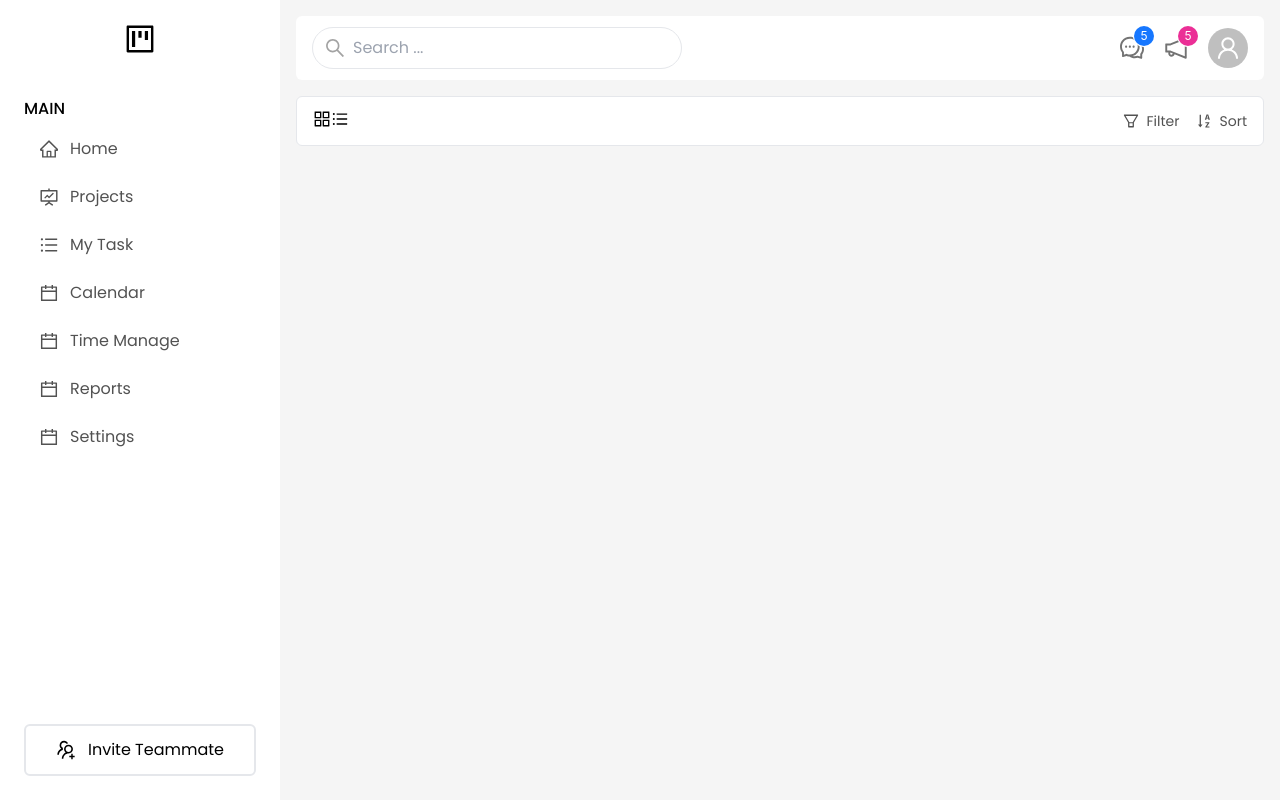
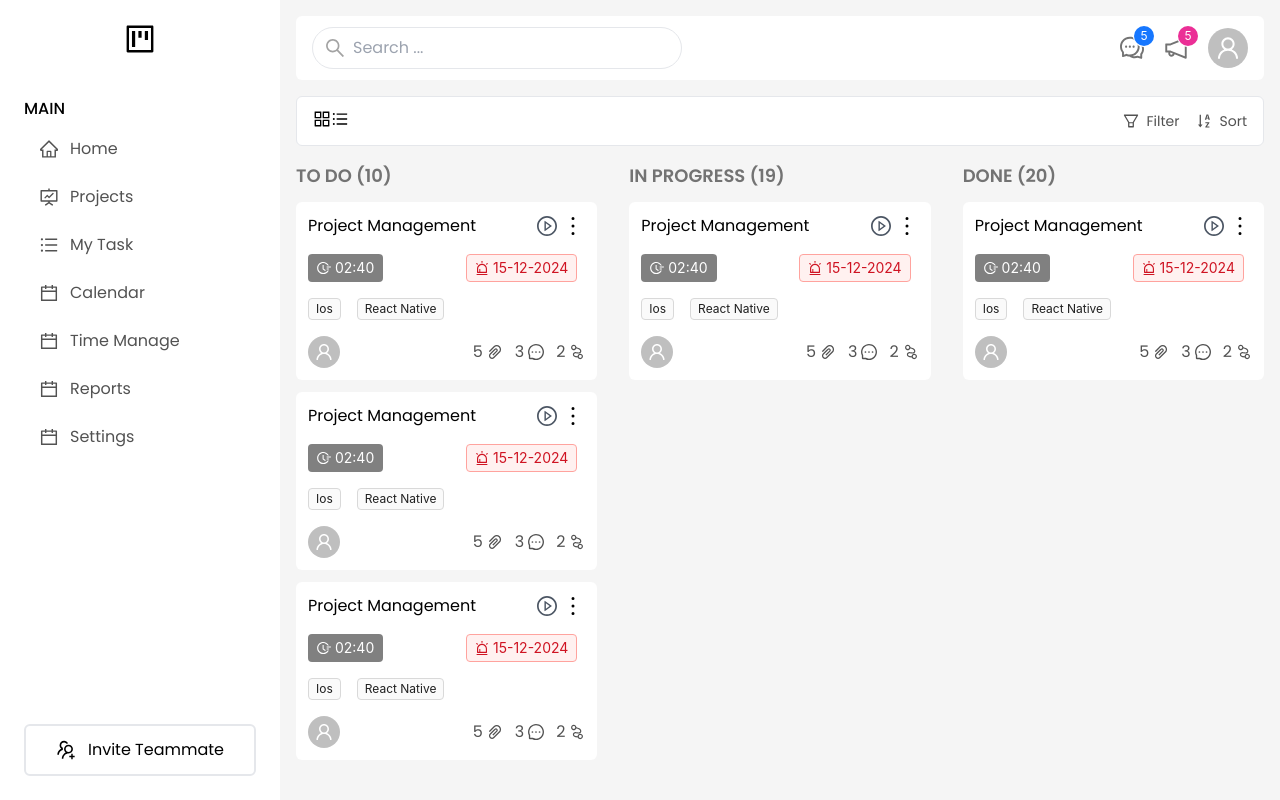
Before and after one commit to mehedi008h/programming-hero-assessment-task, a Next.js app: page /dashboard/tasks in a window 1280 px wide. Built offline with nearby package versions, Linux system fonts and the light colour scheme.

Commit message:
design task page

```diff
--- a/app/dashboard/tasks/page.tsx
+++ b/app/dashboard/tasks/page.tsx
@@ -1,10 +1,11 @@
-import { TaskFilterBar } from "@/components";
+import { TaskFilterBar, Tasks } from "@/components";
 import React from "react";
 
 const TasksPage = () => {
     return (
         <div>
             <TaskFilterBar />
+            <Tasks />
         </div>
     );
 };
--- a/components/index.ts
+++ b/components/index.ts
@@ -11,4 +11,5 @@ export { default as Project } from "./project/Project";
 
 // task
 export { default as Task } from "./tasks/Task";
+export { default as Tasks } from "./tasks/Tasks";
 export { default as TaskFilterBar } from "./tasks/FilterBar";
--- a/components/tasks/Task.tsx
+++ b/components/tasks/Task.tsx
@@ -1,7 +1,205 @@
-import React from "react";
+"use client";
+
+import {
+    AlertOutlined,
+    DeleteColumnOutlined,
+    EditOutlined,
+    EyeOutlined,
+    FieldTimeOutlined,
+    MessageOutlined,
+    MoreOutlined,
+    NodeIndexOutlined,
+    NotificationOutlined,
+    PaperClipOutlined,
+    PauseCircleOutlined,
+    PlayCircleOutlined,
+    StarFilled,
+    UserAddOutlined,
+    UserOutlined,
+} from "@ant-design/icons";
+import { Avatar, Button, Dropdown, MenuProps, Modal, Tag } from "antd";
+import React, { useState } from "react";
 
 const Task = () => {
-    return <div>Task</div>;
+    // state for time tracking
+    const [onTimeCount, setOnTimeCount] = useState<boolean>(false);
+    const [isModalOpen, setIsModalOpen] = useState(false);
+
+    const showModal = () => {
+        setIsModalOpen(true);
+    };
+
+    const handleOk = () => {
+        setIsModalOpen(false);
+    };
+
+    const handleCancel = () => {
+        setIsModalOpen(false);
+    };
+
+    // handle time tracking
+    const handleTimeTracking = () => {
+        setOnTimeCount(!onTimeCount);
+    };
+
+    const items: MenuProps["items"] = [
+        {
+            key: "1",
+            label: (
+                <div onClick={showModal}>
+                    <EyeOutlined /> View
+                </div>
+            ),
+        },
+        {
+            key: "2",
+            label: (
+                <div>
+                    <EditOutlined /> Edit
+                </div>
+            ),
+        },
+        {
+            key: "3",
+            label: (
+                <div>
+                    <DeleteColumnOutlined /> Delete
+                </div>
+            ),
+        },
+    ];
+
+    return (
+        <div className="col-span-3 bg-white p-3 rounded-md hover:shadow-sm transition-all">
+            {/* heading section  */}
+            <div className="flex justify-between">
+                {/* title  */}
+                <div className="flex items-center gap-2">
+                    <h5>Project Management</h5>
+                </div>
+
+                {/* menu  */}
+                <div className="flex items-center gap-1">
+                    {/* time tracking button  */}
+                    {onTimeCount ? (
+                        <PauseCircleOutlined
+                            onClick={handleTimeTracking}
+                            className="text-green-700 text-xl cursor-pointer"
+                        />
+                    ) : (
+                        <PlayCircleOutlined
+                            onClick={handleTimeTracking}
+                            className="text-gray-600 text-xl cursor-pointer"
+                        />
+                    )}
+                    <Dropdown menu={{ items }} placement="bottomRight" arrow>
+                        <MoreOutlined className="text-2xl" />
+                    </Dropdown>
+                </div>
+            </div>
+
+            <div className="flex justify-between items-center my-4">
+                <Tag color="gray" className="text-sm px-2 py-[3px]">
+                    <FieldTimeOutlined /> 02:40
+                </Tag>
+
+                <Tag color="red" className="text-sm px-2 py-[3px]">
+                    <AlertOutlined /> 15-12-2024
+                </Tag>
+            </div>
+
+            {/* task tags  */}
+            <div className="flex flex-row flex-wrap gap-2 my-4">
+                <Tag>Ios</Tag>
+                <Tag>React Native</Tag>
+            </div>
+
+            {/* assgned  */}
+            <div className="flex justify-between items-center">
+                <Avatar icon={<UserOutlined />} />
+                <div className="flex items-center gap-3">
+                    <div className="flex gap-1 items-center text-neutral-600 cursor-pointer">
+                        5<PaperClipOutlined />
+                    </div>
+                    <div className="flex gap-1 items-center text-neutral-600 cursor-pointer">
+                        3<MessageOutlined />
+                    </div>
+                    <div className="flex gap-1 items-center text-neutral-600 cursor-pointer">
+                        2<NodeIndexOutlined />
+                    </div>
+                </div>
+            </div>
+
+            <Modal
+                title="Task Details"
+                open={isModalOpen}
+                onOk={handleOk}
+                onCancel={handleCancel}
+                footer={[
+                    <Button key="submit" type="primary" onClick={handleOk}>
+                        Mark As Complete
+                    </Button>,
+                ]}
+            >
+                <div className="flex items-center gap-1">
+                    <NotificationOutlined className="text-indigo-500" />{" "}
+                    <h5 className="text-base font-normal">Task Title</h5>
+                </div>
+                <p className="text-sm text-neutral-500">
+                    Lorem ipsum dolor sit amet consectetur adipisicing elit.
+                    Inventore quod exercitationem hic quidem blanditiis sed!
+                </p>
+
+                <div className="flex justify-between items-center my-4">
+                    <Tag color="gray" className="text-sm px-2 py-[3px]">
+                        <FieldTimeOutlined /> Assign Date : 01-12-2024
+                    </Tag>
+
+                    <Tag color="red" className="text-sm px-2 py-[3px]">
+                        <AlertOutlined /> Due Date : 15-12-2024
+                    </Tag>
+                </div>
+
+                {/* task tags  */}
+                <div className="flex flex-row flex-wrap gap-2 my-4">
+                    <Tag>Ios</Tag>
+                    <Tag>React Native</Tag>
+                </div>
+
+                <div className="flex justify-between items-center">
+                    <div className="flex items-center">
+                        <Tag color="gray" className="text-sm px-2 py-[3px]">
+                            <FieldTimeOutlined /> Total Work Hour : 04:20
+                        </Tag>
+                        {/* time tracking button  */}
+                        {onTimeCount ? (
+                            <PauseCircleOutlined
+                                onClick={handleTimeTracking}
+                                className="text-green-700 text-xl cursor-pointer"
+                            />
+                        ) : (
+                            <PlayCircleOutlined
+                                onClick={handleTimeTracking}
+                                className="text-gray-600 text-xl cursor-pointer"
+                            />
+                        )}
+                    </div>
+
+                    <div className="flex items-center gap-3">
+                        <div className="flex gap-1 items-center text-neutral-600 cursor-pointer">
+                            5<PaperClipOutlined />
+                        </div>
+                        <div className="flex gap-1 items-center text-neutral-600 cursor-pointer">
+                            3<MessageOutlined />
+                        </div>
+                        <div className="flex gap-1 items-center text-neutral-600 cursor-pointer">
+                            2<NodeIndexOutlined />
+                        </div>
+                    </div>
+                </div>
+            </Modal>
+        </div>
+    );
 };
 
 export default Task;
--- /dev/null
+++ b/components/tasks/Tasks.tsx
@@ -0,0 +1,36 @@
+import React from "react";
+import Task from "./Task";
+
+const Tasks = () => {
+    return (
+        <div className="grid grid-cols-12 gap-8 mt-4">
+            {/* to do  */}
+            <div className="col-span-4 flex flex-col gap-3">
+                <p className="text-lg font-semibold uppercase text-neutral-500">
+                    To Do (10)
+                </p>
+                <Task />
+                <Task />
+                <Task />
+            </div>
+
+            {/* in progress  */}
+            <div className="col-span-4 flex flex-col gap-3">
+                <p className="text-lg font-semibold uppercase text-neutral-500">
+                    In Progress (19)
+                </p>
+                <Task />
+            </div>
+
+            {/* done  */}
+            <div className="col-span-4 flex flex-col gap-3">
+                <p className="text-lg font-semibold uppercase text-neutral-500">
+                    Done (20)
+                </p>
+                <Task />
+            </div>
+        </div>
+    );
+};
+
+export default Tasks;
```
